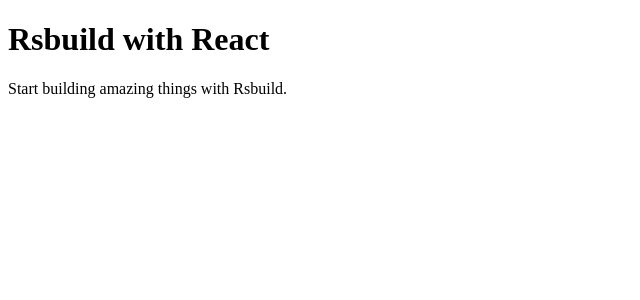
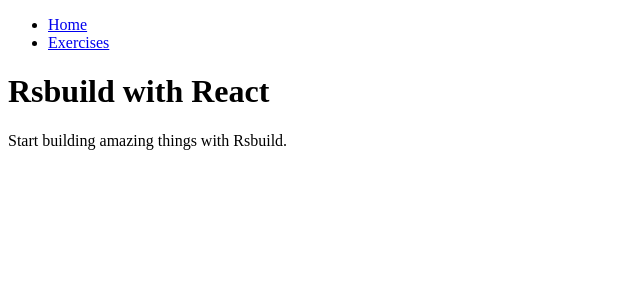
Before and after one commit to Nezorin/FitnessTracker, a React app in the folder ReactClient/: page / in a window 1280 px wide. Shown: the top 300 px of the page, without its empty margins (0-640 px from the left). Built offline with nearby package versions, Linux system fonts and the light colour scheme; no server answers; the HTML template or start-up script is replaced by a standard one.

Commit message:
Routing configured

```diff
--- a/ReactClient/src/App.tsx
+++ b/ReactClient/src/App.tsx
@@ -1,15 +1,14 @@
 import "./App.css";
 import "primereact/resources/themes/lara-light-cyan/theme.css";
 import "primeicons/primeicons.css";
-
-import { getExercises } from "./FetchService";
+import { Outlet } from "react-router-dom";
+import Header from "./Header";
 
 const App = () => {
-  let c = getExercises();
   return (
-    <div className="content">
-      <h1>Rsbuild with React</h1>
-      <p>Start building amazing things with Rsbuild.</p>
+    <div>
+      <Header />
+      <Outlet />
     </div>
   );
 };
--- /dev/null
+++ b/ReactClient/src/Header.tsx
@@ -0,0 +1,19 @@
+import React from "react";
+import { Link } from "react-router-dom";
+
+export default function Header() {
+  return (
+    <header>
+      <nav>
+        <ul>
+          <li>
+            <a href="/">Home</a>
+          </li>
+          <li>
+            <a href="/Exercises">Exercises</a>
+          </li>
+        </ul>
+      </nav>
+    </header>
+  );
+}
--- /dev/null
+++ b/ReactClient/src/HomePage.tsx
@@ -0,0 +1,12 @@
+import "./App.css";
+
+const HomePage = () => {
+  return (
+    <div className="content">
+      <h1>Rsbuild with React</h1>
+      <p>Start building amazing things with Rsbuild.</p>
+    </div>
+  );
+};
+
+export default HomePage;
```
Also changed, not shown: ReactClient/src/index.tsx (+19 -5 lines).
